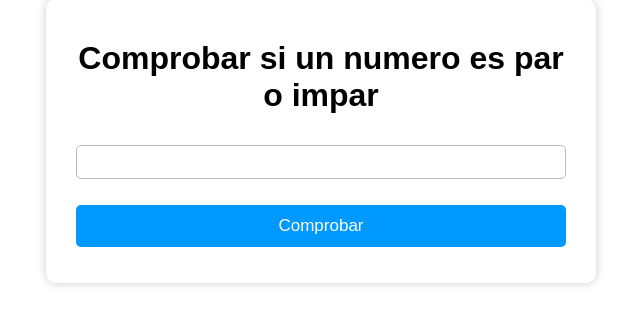
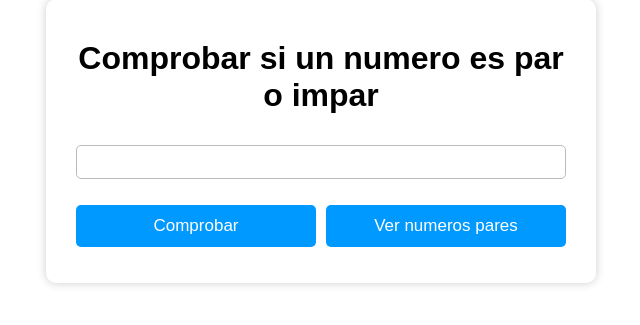
Before and after one commit to AlexanderCassiani/ejercicios-python, a Flask app: page / in a window 1280 px wide. Shown: the part 259-584 px from the top of the page, without its empty margins (319-959 px from the left). Run offline with Flask 3, Linux system fonts and the light colour scheme.

Commit message:
Agrega conexion a la bd y guarda los numeros pares en la tabla

```diff
--- a/ejer1/app.py
+++ b/ejer1/app.py
@@ -1,4 +1,5 @@
 from flask import Flask, render_template, request, jsonify
+from conexion import conectar_db
 
 app = Flask(__name__)
 
@@ -10,14 +11,23 @@ def inicio():
 def procesar():
     dato = request.json
 
-    numero = int(dato["numero"])
-
-    if(not(dato)):
+    if(not dato):
         return jsonify({
             "mensaje": "El campo es obligatorio"
         })
 
+    numero = int(dato["numero"])
+
     if numero % 2 == 0:
+        conexion = conectar_db()
+        cursor = conexion.cursor()
+
+        cursor.execute("INSERT INTO numero (numero) VALUES (%s)", (numero,))
+        conexion.commit()
+
+        cursor.close()
+        conexion.close()
+
         return jsonify({
             "es par": True,
             "numero": numero,
@@ -30,4 +40,21 @@ def procesar():
             "mensaje": f"El numero {numero} es impar"
         })
 
+@app.route("/pares", methods=["GET"])
+def obtener_numeros_pares():
+    conexion = conectar_db()
+    cursor = conexion.cursor()
+
+    cursor.execute("SELECT * FROM numero")
+
+    numeros = cursor.fetchall()
+    cursor.close()
+    conexion.close()
+
+    numeros = [fila[0] for fila in numeros]
+
+    return jsonify({
+        "numeros": numeros
+    })
+
 app.run()
--- a/ejer1/static/script.js
+++ b/ejer1/static/script.js
@@ -1,8 +1,13 @@
-const boton = document.getElementById("boton");
+const btnProcesar = document.getElementById("procesar");
+
+const btnObtenerNumeros = document.getElementById("obtener-numeros");
+const listaNumeros = document.getElementById("lista-numeros");
+
 const mensaje = document.getElementById("mensaje");
 
-boton.addEventListener("click", async () => {
+btnProcesar.addEventListener("click", async () => {
   const numero = document.getElementById("numero").value;
+  listaNumeros.style.display = "none";
 
   if (!numero) {
     mensaje.textContent = "El campo no puede estar vacio";
@@ -25,10 +30,40 @@ boton.addEventListener("click", async () => {
 
     if (datos["es par"] === true) {
       mensaje.classList.add("es-par");
+      mensaje.classList.remove("es-impar")
     } else {
       mensaje.classList.add("es-impar");
+      mensaje.classList.remove("es-par")
     }
   } catch (error) {
     console.error("Ha ocurrido un error ", error);
   }
+
+  mensaje.value = ""
 });
+
+btnObtenerNumeros.addEventListener("click", async () => {
+  try {
+    const respuesta = await fetch("http://127.0.0.1:5000/pares");
+    const datos = await respuesta.json();
+
+    const numeros = datos.numeros;
+
+    if (numeros.length === 0) {
+      mensaje.textContent = "No hay numeros pares registrado";
+      mensaje.classList.add("error");
+      return;
+    }
+    listaNumeros.style.display = "block";
+    listaNumeros.innerHTML = "";
+    for (let numero of numeros) {
+      listaNumeros.innerHTML += `
+        <li>${numero}</li>
+      `;
+    }
+  } catch (error) {
+    console.error("Ha ocurrido un error", error);
+  }
+
+  mensaje.textContent = "";
+});
--- a/ejer1/static/style.css
+++ b/ejer1/static/style.css
@@ -15,7 +15,7 @@ main {
   flex-direction: column;
 }
 
-main div {
+main .contenedor {
   max-width: 550px;
   width: 100%;
   box-shadow: 0 0 10px #ccc;
@@ -48,6 +48,11 @@ main div button {
   border-radius: 5px;
 }
 
+.contenedor-botones {
+  display: flex;
+  gap: 10px;
+}
+
 .error {
   color: rgb(223, 19, 19);
 }
@@ -57,5 +62,5 @@ main div button {
 }
 
 .es-impar {
-  color: rgb(221, 162, 0);
+  color: rgb(255, 153, 0);
 }
--- a/ejer1/templates/index.html
+++ b/ejer1/templates/index.html
@@ -8,11 +8,18 @@
   </head>
   <body>
     <main>
-      <div>
+      <div class="contenedor">
         <h1>Comprobar si un numero es par o impar</h1>
-        <input type="number" id="numero" />
-        <button id="boton">Comprobar</button>
+        <input type="number" id="numero" min="0" required/>
+        <div class="contenedor-botones">
+          <button id="procesar">Comprobar</button>
+          <button id="obtener-numeros">Ver numeros pares</button>
+        </div>
         <p id="mensaje"></p>
+
+        <ul id="lista-numeros">
+
+        </ul>
       </div>
     </main>
 
```
Also changed, not shown: ejer1/conexion.py (added, +12 -0 lines).
